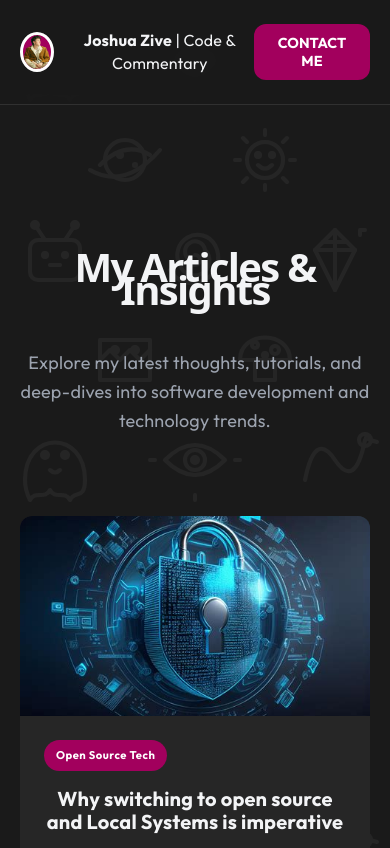
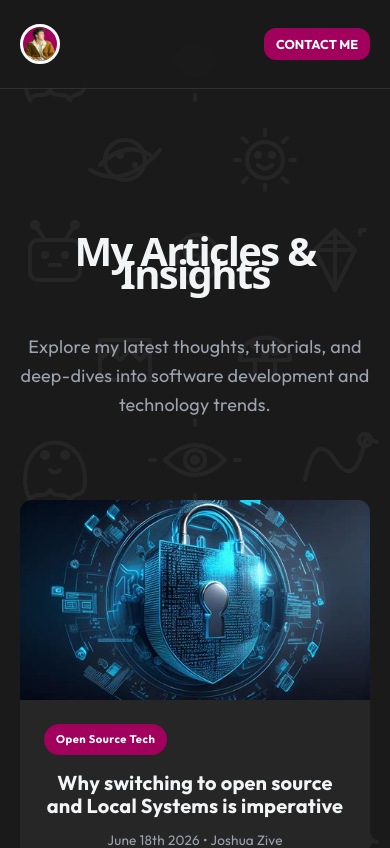
Before and after one commit to zivejosh/my-personal-website, a React (Vite) app: page /articles in a window 390 px wide. Shown: the top 848 px of the page. Built offline with nearby package versions, Linux system fonts and the light colour scheme.

Commit message:
Updated the Nav bar for mobile users

```diff
--- a/src/WebTools/NavBar.css
+++ b/src/WebTools/NavBar.css
@@ -61,12 +61,42 @@
 }
 
 /* Responsiveness */
+@media (max-width: 768px) {
+  .site-header {
+    padding: 24px 20px;
+  }
+
+  .branding-text {
+    display: none; /* Hide text on medium screens */
+  }
+
+  .nav-links {
+    position: static;
+    transform: none;
+    gap: 20px; /* Adjust gap for smaller screens */
+  }
+}
+
 @media (max-width: 600px) {
   .nav-links {
     display: none;
   }
   .site-header {
     padding: 24px 20px;
+  }
+
+  .branding-text {
+    display: none; /* Ensure text is hidden on small screens */
+  }
+
+  .avatar {
+    width: 40px; /* Ensure avatar size is consistent */
+    height: 40px;
+  }
+
+  .btn-primary {
+    padding: 8px 12px; /* Smaller button padding */
+    font-size: 0.8rem;
   }
 }
 
--- a/src/WebTools/NavBar.tsx
+++ b/src/WebTools/NavBar.tsx
@@ -59,7 +59,7 @@ function NavBar() {
   return (
     <header className="site-header">
       <div className="branding">
-        <img src={profileImage} alt="Joshua Zive" className="avatar" />
+                <img src={profileImage} alt="Joshua Zive" className="avatar" />
         <div className="branding-text">
           <strong>Joshua Zive</strong> | Code & Commentary
         </div>
```
